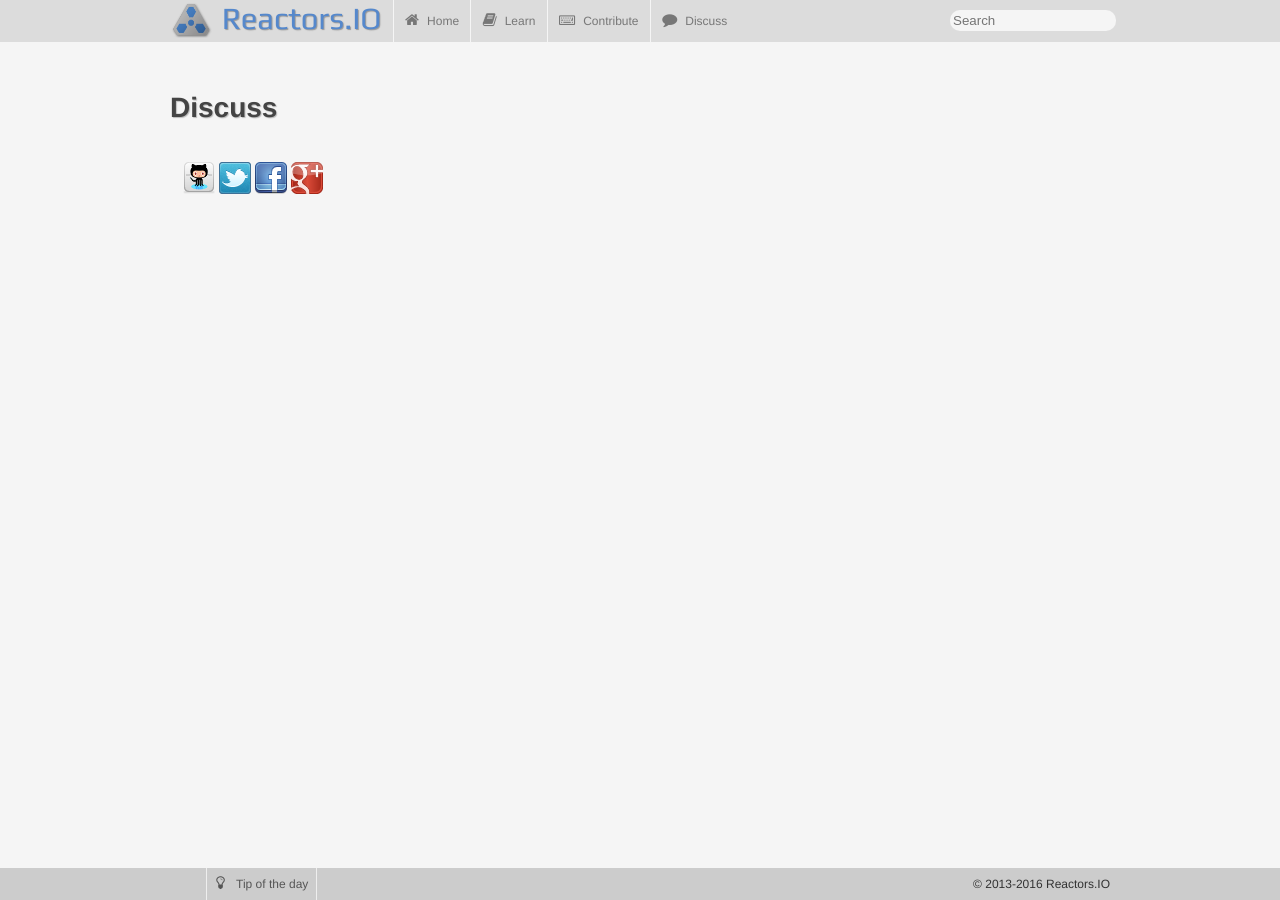
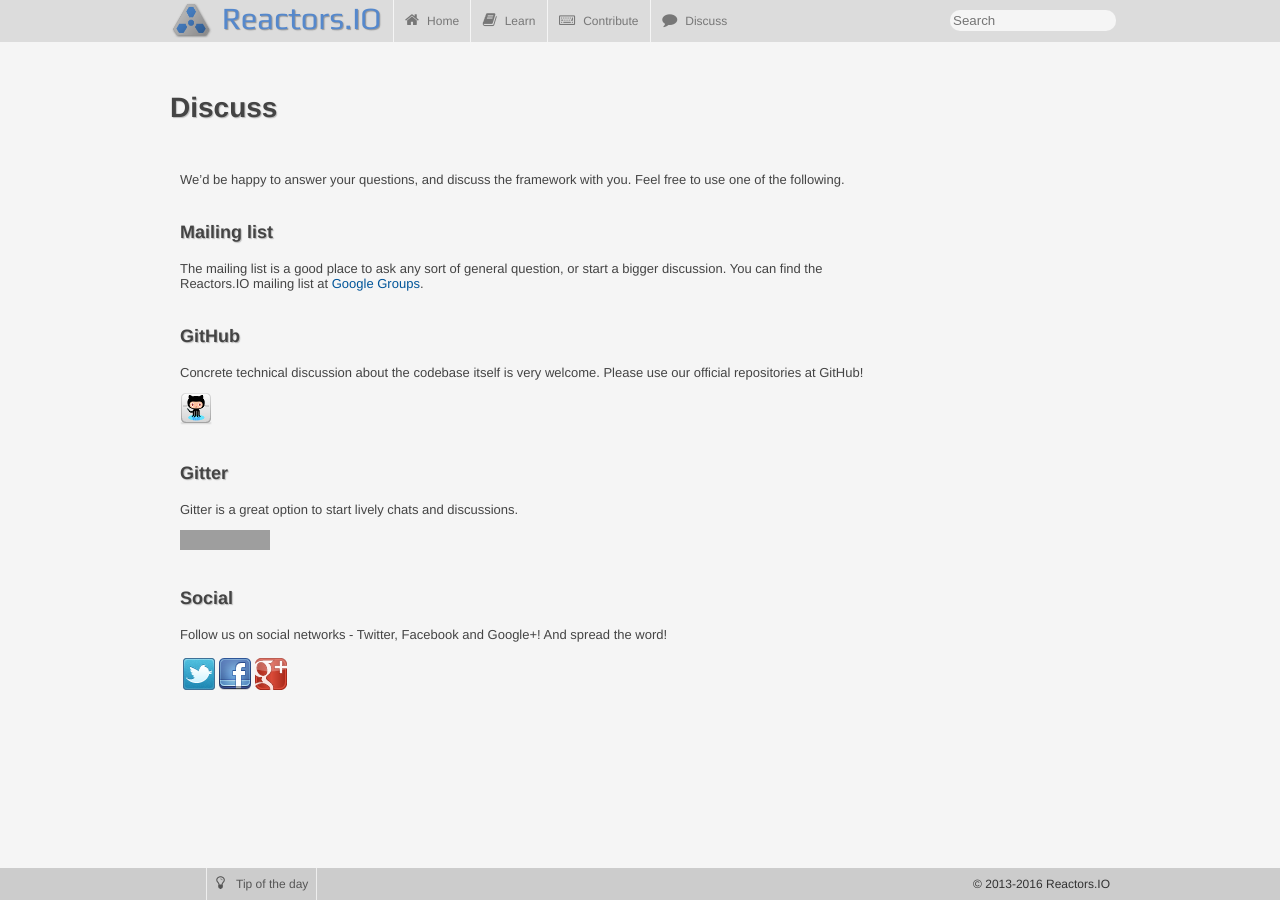
Before and after one commit to reactors-io/reactors-io.github.io, a Jekyll site: the page built from discuss.md, in a window 1280 px wide. Built offline with Jekyll 4.4.1, drawn with Linux system fonts in a browser that asks for light colours; grey boxes are pictures that could not be loaded.

Commit message:
Improve discuss section.

```diff
--- a/discuss.md
+++ b/discuss.md
@@ -8,13 +8,44 @@
 ---
 
 
+We'd be happy to answer your questions,
+and discuss the framework with you.
+Feel free to use one of the following.
+
+
+### Mailing list
+
+The mailing list is a good place to ask any sort of general question,
+or start a bigger discussion.
+You can find the Reactors.IO mailing list at
+[Google Groups](https://groups.google.com/forum/#!forum/reactors-io).
+
+
+### GitHub
+
+Concrete technical discussion about the codebase itself is very welcome.
+Please use our official repositories at GitHub!
+
+<a href="https://github.com/reactors-io/reactors">
+  <img class="hoverimage" src="/resources/images/github_32.png" />
+</a>
+
+
+### Gitter
+
+Gitter is a great option to start lively chats and discussions.
+
+[![Join the chat at https://gitter.im/reactors-io/reactors](https://badges.gitter.im/reactors-io/reactors.svg)](https://gitter.im/reactors-io/reactors?utm_source=badge&utm_medium=badge&utm_campaign=pr-badge&utm_content=badge)
+
+
+
+### Social
+
+Follow us on social networks - Twitter, Facebook and Google+!
+And spread the word!
 
 <table>
 <tr>
-
-<td><a href="https://github.com/reactors-io/reactors">
-  <img class="hoverimage" src="/resources/images/github_32.png" />
-</a></td>
 
 <td><a href="https://twitter.com/reactors_io">
   <img class="hoverimage" src="/resources/images/twitter-32.png"/>
```
Also changed, not shown: contribute.md (+2 -2 lines).
